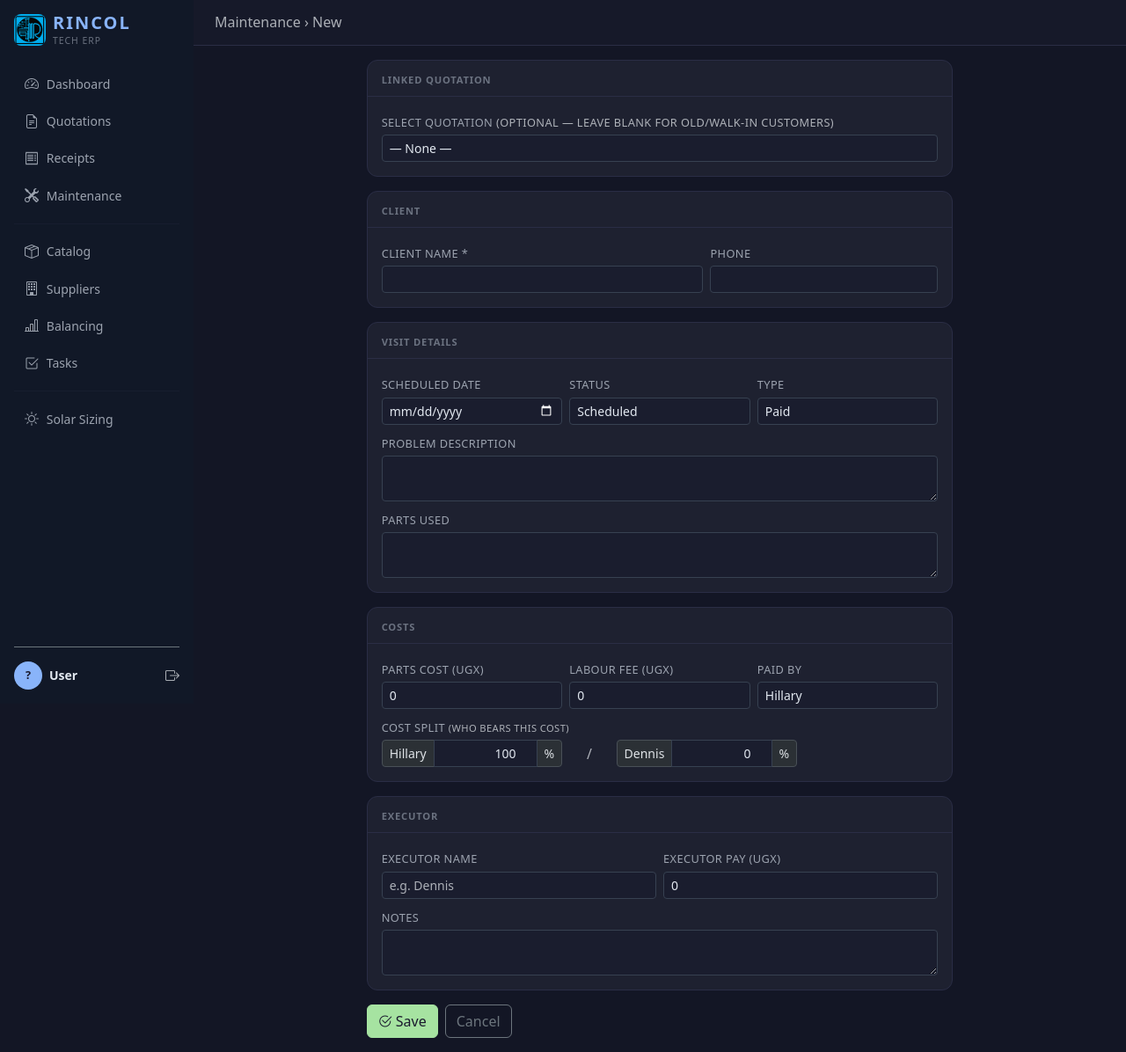
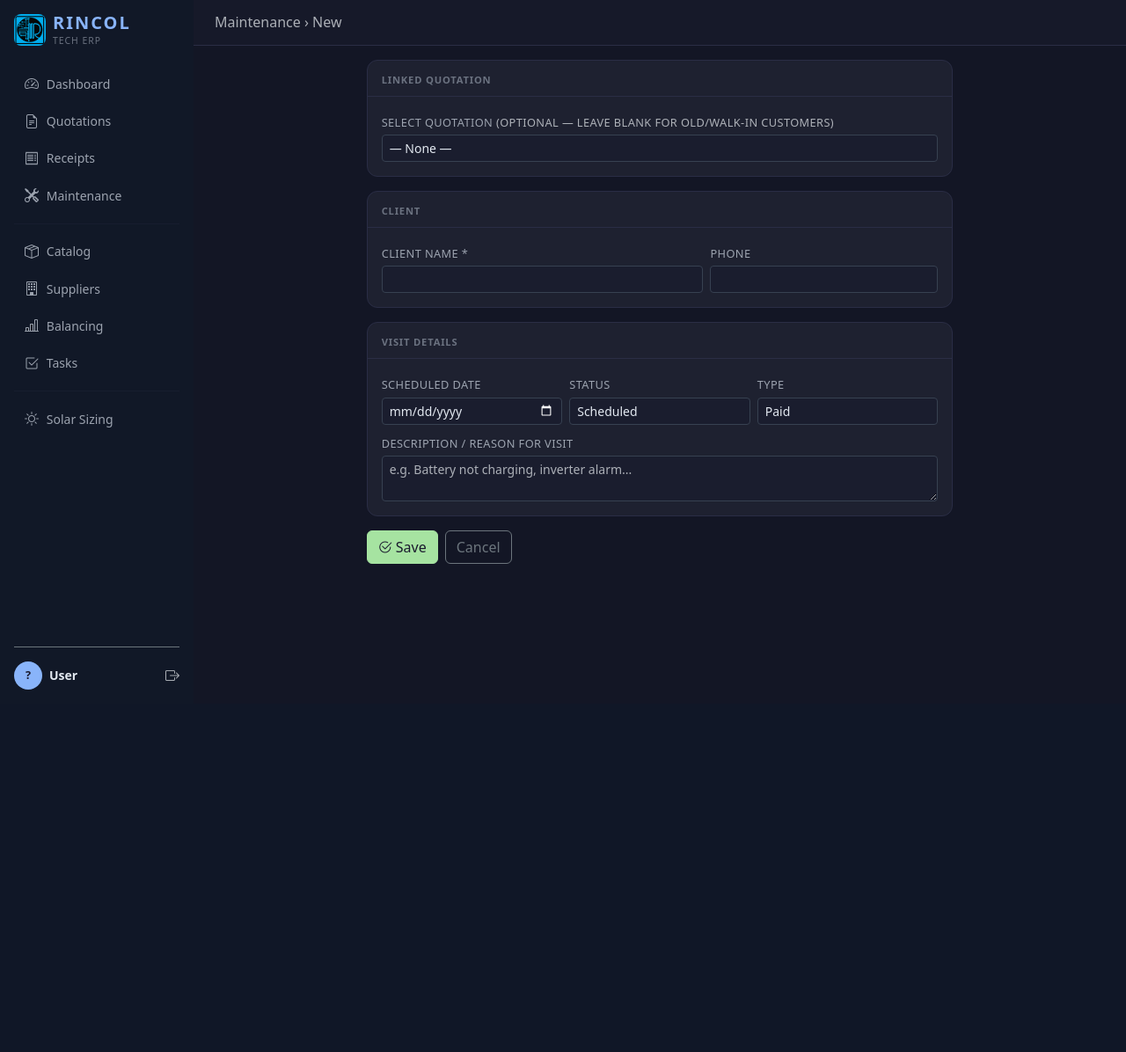
Before and after one commit to RincolTech-Solutions-ltd/rincol-erp, a Flask app: template templates/maintenance/form.html in a window 1280 px wide. Shown: the whole page at 88% size. After the commit the page ends 784 px from the top, so only its background shows below. Run offline with Flask 3, Linux system fonts and the light colour scheme; the template is opened without the code that fills it, so the values that code supplies are empty; some libraries are stand-ins or nearby versions.

Commit message:
Maintenance: hide work/cost/executor sections when status is Scheduled
Parts Used, Costs, and Executor cards are hidden on new Scheduled records.
They appear when status is changed to anything else. On edit, they always
show since work may have been logged. Description/reason field always shown.

Co-Authored-By: Claude Sonnet 4.6 <noreply@anthropic.com>

```diff
--- a/templates/maintenance/form.html
+++ b/templates/maintenance/form.html
@@ -78,9 +78,21 @@
             </select>
           </div>
           <div class="col-12">
-            <label class="form-label">Problem Description</label>
-            <textarea name="problem" class="form-control form-control-sm" rows="2">{{ r.problem if r else '' }}</textarea>
+            <label class="form-label">Description / Reason for Visit</label>
+            <textarea name="problem" class="form-control form-control-sm" rows="2"
+                      placeholder="e.g. Battery not charging, inverter alarm...">{{ r.problem if r else '' }}</textarea>
           </div>
+        </div>
+      </div>
+    </div>
+
+    {# ── Work Details — hidden when Scheduled ─────────────────────────── #}
+    <div id="work_sections">
+
+    <div class="card mb-3">
+      <div class="card-header"><span class="section-header mb-0">Work Done</span></div>
+      <div class="card-body">
+        <div class="row g-2">
           <div class="col-12">
             <label class="form-label">Parts Used</label>
             <textarea name="parts_used" class="form-control form-control-sm" rows="2">{{ r.parts_used if r else '' }}</textarea>
@@ -164,6 +176,8 @@
       </div>
     </div>
 
+    </div>{# end #work_sections #}
+
     <div class="d-flex gap-2">
       <button type="submit" class="btn btn-success"><i class="bi bi-check2-circle"></i> Save</button>
       <a href="{{ url_for('maintenance_list') }}" class="btn btn-outline-secondary">Cancel</a>
@@ -191,11 +205,13 @@
   qSel?.addEventListener('change', fillFromQuotation);
   if (qSel?.value) fillFromQuotation();
 
-  // Update date label based on status
   function onStatusChange() {
-    const st = document.getElementById('maint_status')?.value;
-    const lbl = document.getElementById('date_label');
-    if (lbl) lbl.textContent = st === 'Scheduled' ? 'Scheduled Date' : 'Visit Date';
+    const st        = document.getElementById('maint_status')?.value;
+    const lbl       = document.getElementById('date_label');
+    const workSecs  = document.getElementById('work_sections');
+    const scheduled = st === 'Scheduled';
+    if (lbl)      lbl.textContent = scheduled ? 'Scheduled Date' : 'Visit Date';
+    if (workSecs) workSecs.style.display = scheduled ? 'none' : '';
   }
   window.onStatusChange = onStatusChange;
   onStatusChange();
```
